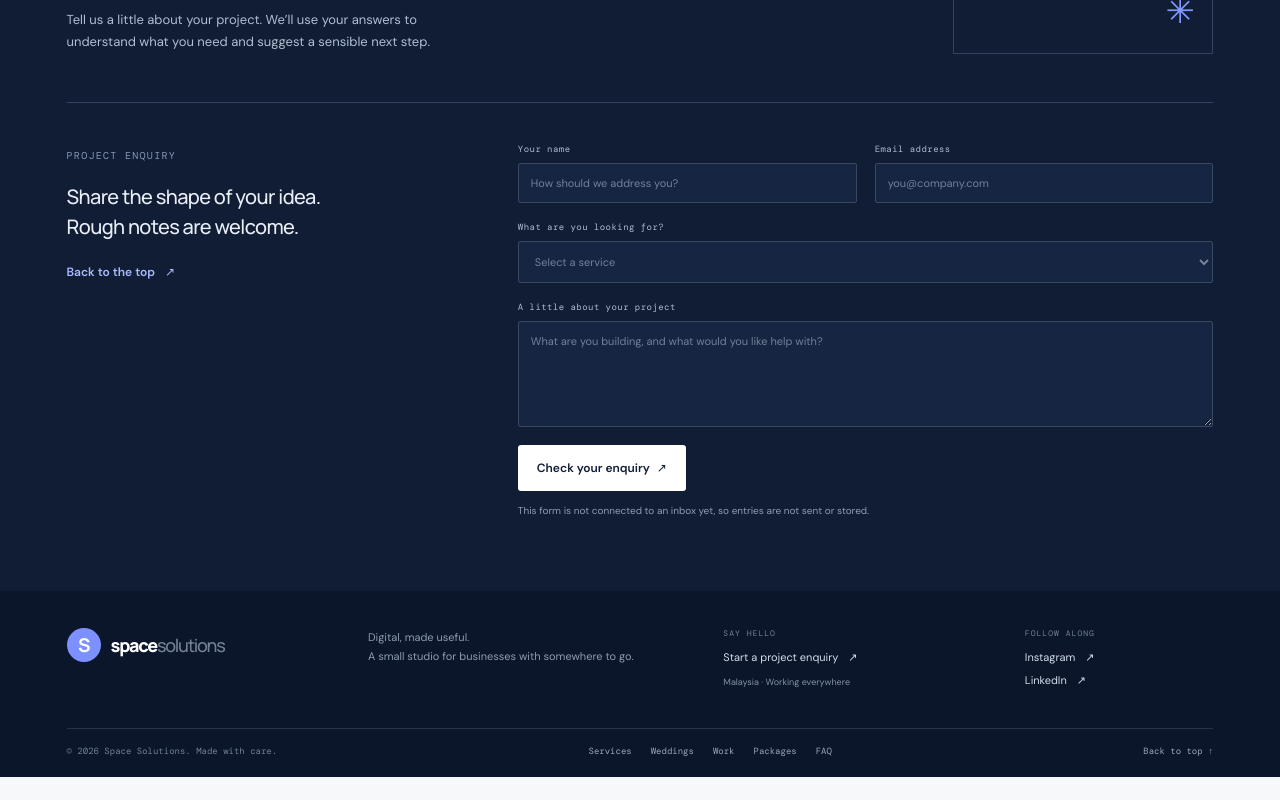
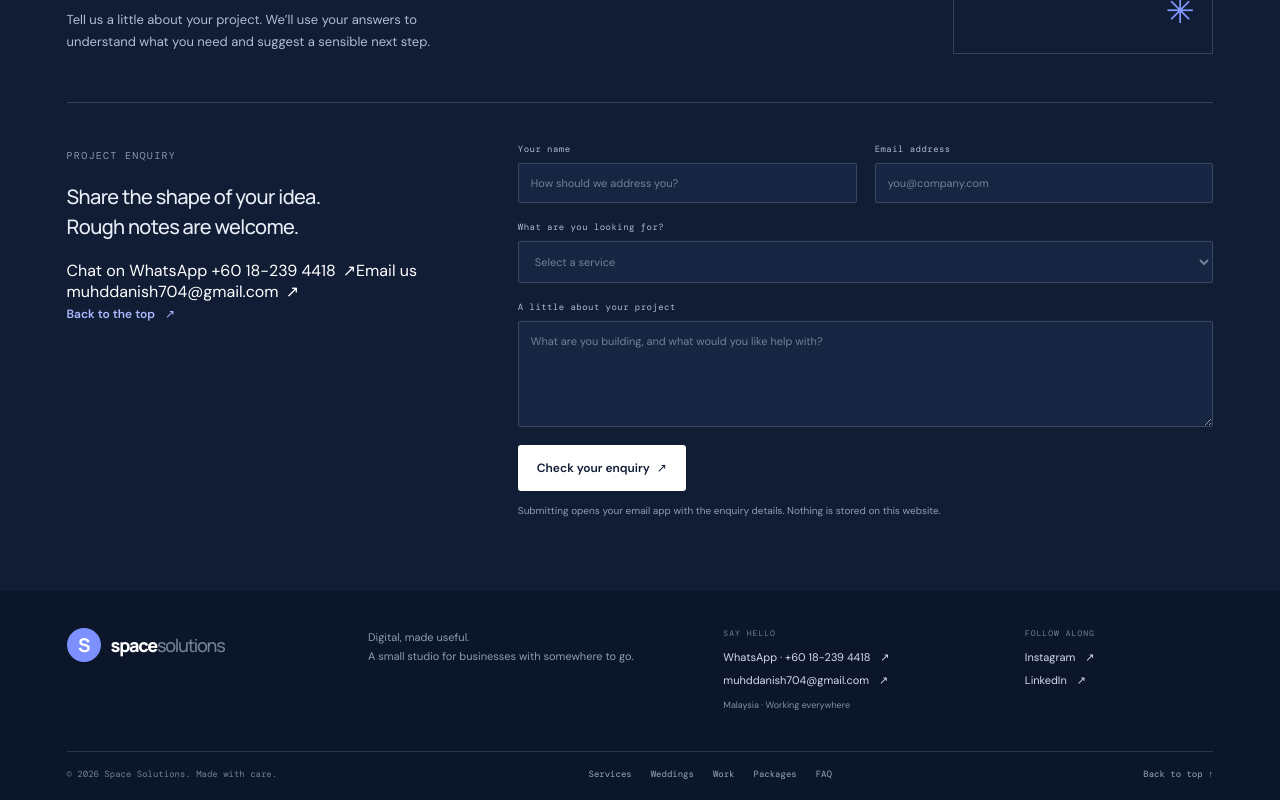
Before and after one commit to Multi-G3n/SpaceSolutions, a React (Vite) app: page / in a window 1280 px wide. Shown: the part 6159-6959 px from the top of the page. Before the commit the page ends 6936 px from the top, so only its background shows below. Built offline with nearby package versions, Linux system fonts and the light colour scheme.

Commit message:
Add direct WhatsApp and email enquiries

```diff
--- a/src/App.tsx
+++ b/src/App.tsx
@@ -61,8 +61,15 @@ function ContactForm() {
     event.preventDefault()
     const form = event.currentTarget
     if (!form.checkValidity()) { form.reportValidity(); return }
+    const name = (form.elements.namedItem('name') as HTMLInputElement).value.trim()
+    const email = (form.elements.namedItem('email') as HTMLInputElement).value.trim()
+    const service = (form.elements.namedItem('service') as HTMLSelectElement).value
+    const message = (form.elements.namedItem('message') as HTMLTextAreaElement).value.trim()
+    const subject = encodeURIComponent(`Project enquiry from ${name}`)
+    const body = encodeURIComponent(`Name: ${name}\nEmail: ${email}\nService: ${service}\n\nProject details:\n${message}`)
     setError('')
     setSubmitted(true)
+    window.location.href = `mailto:muhddanish704@gmail.com?subject=${subject}&body=${body}`
     form.reset()
   }
   return <form className="contact-form" onSubmit={handleSubmit}>
@@ -70,7 +77,7 @@ function ContactForm() {
     <label>What are you looking for?<select name="service" defaultValue="" required><option value="" disabled>Select a service</option><option>Website development</option><option>Graphic design</option><option>Content creation</option><option>AI automation</option><option>Wedding digital card</option><option>Wedding photography + videography</option><option>A mix of things</option></select></label>
     <label>A little about your project<textarea name="message" placeholder="What are you building, and what would you like help with?" rows={4} required minLength={10} /></label>
     <button type="submit" className="button button-light">Check your enquiry <Arrow diagonal /></button>
-    <p className="form-note" aria-live="polite">{error || (submitted ? 'Your details are valid, but this enquiry was not sent. The form needs a connected recipient to receive messages.' : 'This form is not connected to an inbox yet, so entries are not sent or stored.')}</p>
+    <p className="form-note" aria-live="polite">{error || (submitted ? 'Your email app should open with your enquiry ready to send. If it does not, email muhddanish704@gmail.com directly.' : 'Submitting opens your email app with the enquiry details. Nothing is stored on this website.')}</p>
   </form>
 }
 
@@ -87,8 +94,8 @@ function App() {
     <section className="section packages-section" id="packages"><div className="section-heading"><div><span className="eyebrow">A CLEAR PLACE TO START</span><h2>Good work.<br /><span>Clear numbers.</span></h2></div><p>Introductory package pricing in RM. Each project is scoped together, so you know what’s included before we begin.</p></div><PackageCards items={packages.slice(0, 3)} /><p className="package-footnote">Prices are introductory guides in MYR. Custom scope, copywriting, paid tools and third-party costs may be quoted separately. Final scope and price are agreed in writing before work begins.</p><div className="wedding-package-heading" id="wedding-packages"><span className="eyebrow">FOR YOUR WEDDING DAY</span><h3>Wedding packages</h3><p>Digital invitations and event coverage, scoped around your plans.</p></div><PackageCards items={packages.slice(3)} /><p className="package-footnote">The RM 450 digital card price is an introductory guide. Photo and video quotes depend on date, location, coverage hours and agreed deliverables.</p></section>
     <section className="about-section" id="about"><div className="about-mark" aria-hidden="true"><span>S</span><i>.</i></div><div className="about-copy"><span className="eyebrow">A LITTLE ABOUT US</span><h2>Digital should feel<br />a little more <span>human.</span></h2><p>Space Solutions makes room for better ideas. We’re a small digital solutions studio working with Malaysian SMEs to make their online presence clearer and more useful.</p><p>We ask good questions, keep the process collaborative and focus on what helps your business day to day. No jargon for its own sake. Just considered work and a clear handover.</p><a className="text-link" href="#contact">Let’s make room for your next idea <Arrow /></a></div><div className="about-aside"><span className="eyebrow">OUR WAY OF WORKING</span><div><span>01</span><b>Listen first</b><p>Understand the people, goals and constraints behind the brief.</p></div><div><span>02</span><b>Keep it clear</b><p>Agree on scope, timing and price before the work starts.</p></div><div><span>03</span><b>Hand over well</b><p>Leave you with the files and know-how to move forward.</p></div></div></section>
     <section className="section faq-section" id="faq"><div className="faq-heading"><span className="eyebrow">GOOD TO KNOW</span><h2>Questions,<br /><span>answered.</span></h2><p>A little more clarity before we start.</p></div><div className="faq-list">{faqs.map((f, i) => <details key={f.q} className="faq-item"><summary><span className="faq-num">0{i + 1}</span>{f.q}<span className="faq-plus" aria-hidden="true">+</span></summary><p>{f.a}</p></details>)}</div></section>
-    <section className="contact-section" id="contact"><div className="contact-top"><div><span className="eyebrow"><span className="status-dot" /> YOUR NEXT STEP</span><h2>Have a good one<br /><span>in mind?</span></h2><p>Tell us a little about your project. We’ll use your answers to understand what you need and suggest a sensible next step.</p></div><div className="contact-aside"><span className="aside-number">01—04</span><span>WEBSITE<br />DESIGN<br />CONTENT<br />AUTOMATION</span><span className="aside-star">✳</span></div></div><div className="contact-body"><div className="contact-invite"><span className="eyebrow">PROJECT ENQUIRY</span><p>Share the shape of your idea.<br />Rough notes are welcome.</p><a href="#top" className="text-link">Back to the top <Arrow diagonal /></a></div><ContactForm /></div></section>
-  </main><footer className="site-footer"><div className="footer-main"><a className="wordmark footer-brand" href="#top"><span className="brand-mark">S</span><span>space<span className="wordmark-light">solutions</span></span></a><p>Digital, made useful.<br />A small studio for businesses with somewhere to go.</p><div className="footer-contact"><span className="eyebrow">SAY HELLO</span><a href="#contact">Start a project enquiry <Arrow diagonal /></a><span>Malaysia · Working everywhere</span></div><div className="footer-social"><span className="eyebrow">FOLLOW ALONG</span><a href="https://www.instagram.com/" target="_blank" rel="noreferrer">Instagram <Arrow diagonal /></a><a href="https://www.linkedin.com/" target="_blank" rel="noreferrer">LinkedIn <Arrow diagonal /></a></div></div><div className="footer-bottom"><span>© {new Date().getFullYear()} Space Solutions. Made with care.</span><div><a href="#services">Services</a><a href="#weddings">Weddings</a><a href="#work">Work</a><a href="#packages">Packages</a><a href="#faq">FAQ</a></div><a href="#top">Back to top ↑</a></div></footer></>
+    <section className="contact-section" id="contact"><div className="contact-top"><div><span className="eyebrow"><span className="status-dot" /> YOUR NEXT STEP</span><h2>Have a good one<br /><span>in mind?</span></h2><p>Tell us a little about your project. We’ll use your answers to understand what you need and suggest a sensible next step.</p></div><div className="contact-aside"><span className="aside-number">01—04</span><span>WEBSITE<br />DESIGN<br />CONTENT<br />AUTOMATION</span><span className="aside-star">✳</span></div></div><div className="contact-body"><div className="contact-invite"><span className="eyebrow">PROJECT ENQUIRY</span><p>Share the shape of your idea.<br />Rough notes are welcome.</p><div className="contact-shortcuts"><a className="contact-channel whatsapp-channel" href="https://wa.me/60182394418" target="_blank" rel="noreferrer">Chat on WhatsApp <span>+60 18-239 4418</span><Arrow diagonal /></a><a className="contact-channel" href="mailto:muhddanish704@gmail.com">Email us <span>muhddanish704@gmail.com</span><Arrow diagonal /></a></div><a href="#top" className="text-link">Back to the top <Arrow diagonal /></a></div><ContactForm /></div></section>
+  </main><footer className="site-footer"><div className="footer-main"><a className="wordmark footer-brand" href="#top"><span className="brand-mark">S</span><span>space<span className="wordmark-light">solutions</span></span></a><p>Digital, made useful.<br />A small studio for businesses with somewhere to go.</p><div className="footer-contact"><span className="eyebrow">SAY HELLO</span><a href="https://wa.me/60182394418" target="_blank" rel="noreferrer">WhatsApp · +60 18-239 4418 <Arrow diagonal /></a><a href="mailto:muhddanish704@gmail.com">muhddanish704@gmail.com <Arrow diagonal /></a><span>Malaysia · Working everywhere</span></div><div className="footer-social"><span className="eyebrow">FOLLOW ALONG</span><a href="https://www.instagram.com/" target="_blank" rel="noreferrer">Instagram <Arrow diagonal /></a><a href="https://www.linkedin.com/" target="_blank" rel="noreferrer">LinkedIn <Arrow diagonal /></a></div></div><div className="footer-bottom"><span>© {new Date().getFullYear()} Space Solutions. Made with care.</span><div><a href="#services">Services</a><a href="#weddings">Weddings</a><a href="#work">Work</a><a href="#packages">Packages</a><a href="#faq">FAQ</a></div><a href="#top">Back to top ↑</a></div></footer></>
 }
 
 export default App
```
